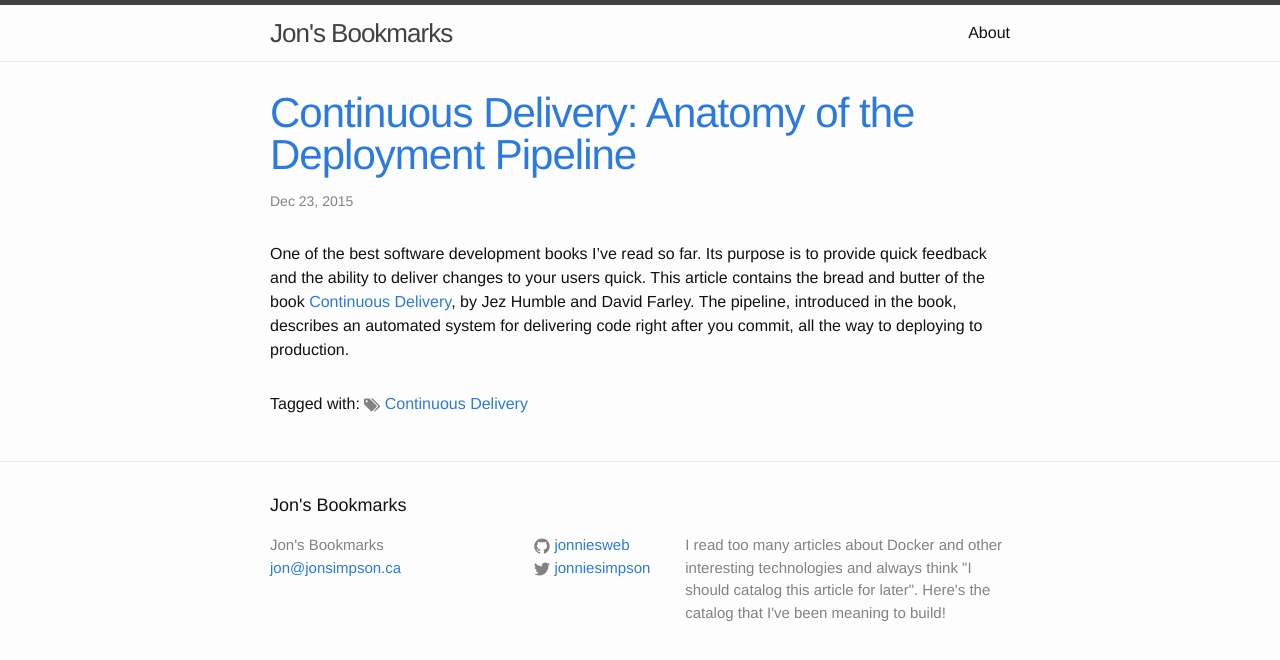
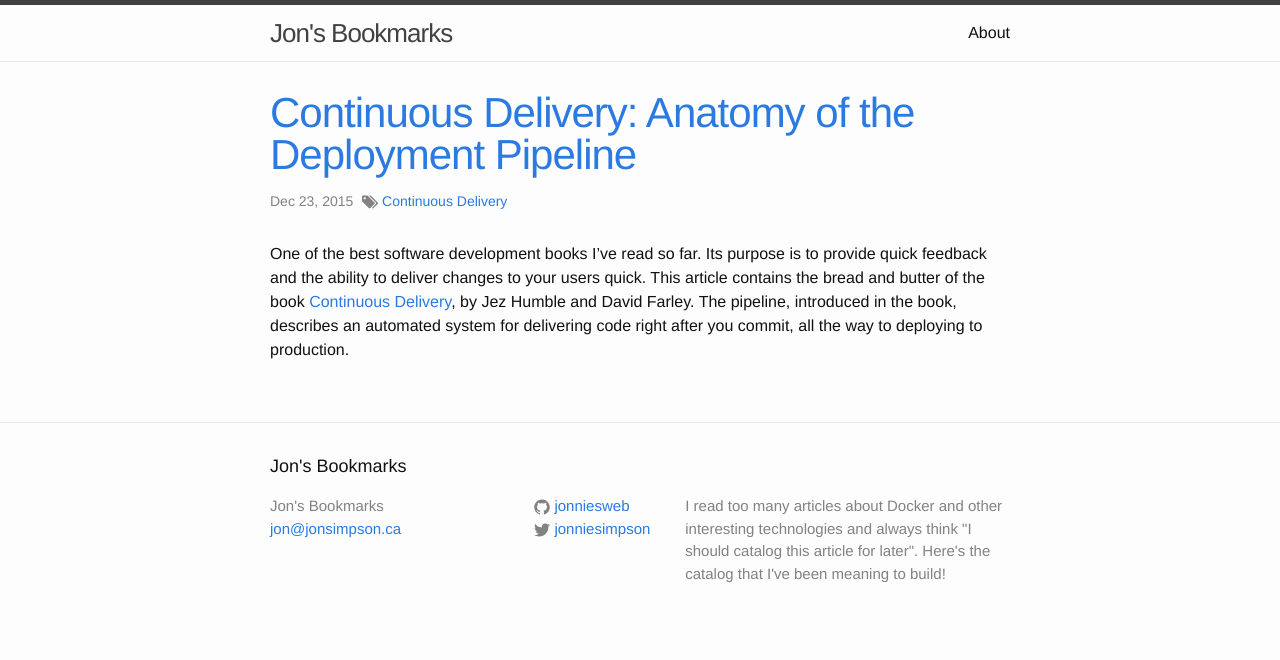
Before and after one commit to jonniesweb/Bookmarks, a Jekyll site: the page built from _posts/2015-12-23-continuous-delivery-anatomy-of-the-deployment-pipeline.markdown, in a window 1280 px wide. Shown: the top 660 px of the page. Built offline with Jekyll 4.4.1, drawn with Linux system fonts in a browser that asks for light colours.

Commit message:
move tags on post to beside the date

```diff
--- a/_layouts/post.html
+++ b/_layouts/post.html
@@ -1,20 +1,10 @@
 ---
 layout: default
 ---
-<article class="post" itemscope itemtype="http://schema.org/BlogPosting">
-
-  <header class="post-header">
-    <a href='{{ page.link }}'><h1 class="post-title" itemprop="name headline">{{ page.title }}</h1></a>
-    <p class="post-meta"><time datetime="{{ page.date | date_to_xmlschema }}" itemprop="datePublished">{{ page.date | date: "%b %-d, %Y" }}</time>{% if page.author %} • <span itemprop="author" itemscope itemtype="http://schema.org/Person"><span itemprop="name">{{ page.author }}</span></span>{% endif %}</p>
-  </header>
-
-  <div class="post-content" itemprop="articleBody">
-    {{ content }}
-  </div>
 
   {% assign post = page %}
   {% if post.tags.size > 0 %}
-    {% capture tags_content %}Tagged with: {% endcapture %}
+    {% capture tags_content %}{% endcapture %}
     {% for post_tag in post.tags %}
       {% assign tag = site.data.tags[post_tag] %}
       {% capture tags_content_temp %}{{ tags_content }}
@@ -26,6 +16,18 @@
     {% assign tags_content = '' %}
   {% endif %}
 
-<p id="post-meta">{{ tags_content }}</p>
+<article class="post" itemscope itemtype="http://schema.org/BlogPosting">
+
+  <header class="post-header">
+    <a href='{{ page.link }}'><h1 class="post-title" itemprop="name headline">{{ page.title }}</h1></a>
+    <p class="post-meta"><time datetime="{{ page.date | date_to_xmlschema }}" itemprop="datePublished">{{ page.date | date: "%b %-d, %Y" }}</time> <span class="tags">{{ tags_content }}</span> {% if page.author %} • <span itemprop="author" itemscope itemtype="http://schema.org/Person"><span itemprop="name">{{ page.author }}</span></span>{% endif %}</p>
+
+  </header>
+
+  <div class="post-content" itemprop="articleBody">
+    {{ content }}
+  </div>
+
+
 
 </article>
--- a/_sass/_layout.scss
+++ b/_sass/_layout.scss
@@ -268,5 +268,9 @@
     width: 26px;
     top: -2px;
     position: relative;
+  }
 }
+
+.tags {
+  padding-left: 5px;
 }
```
